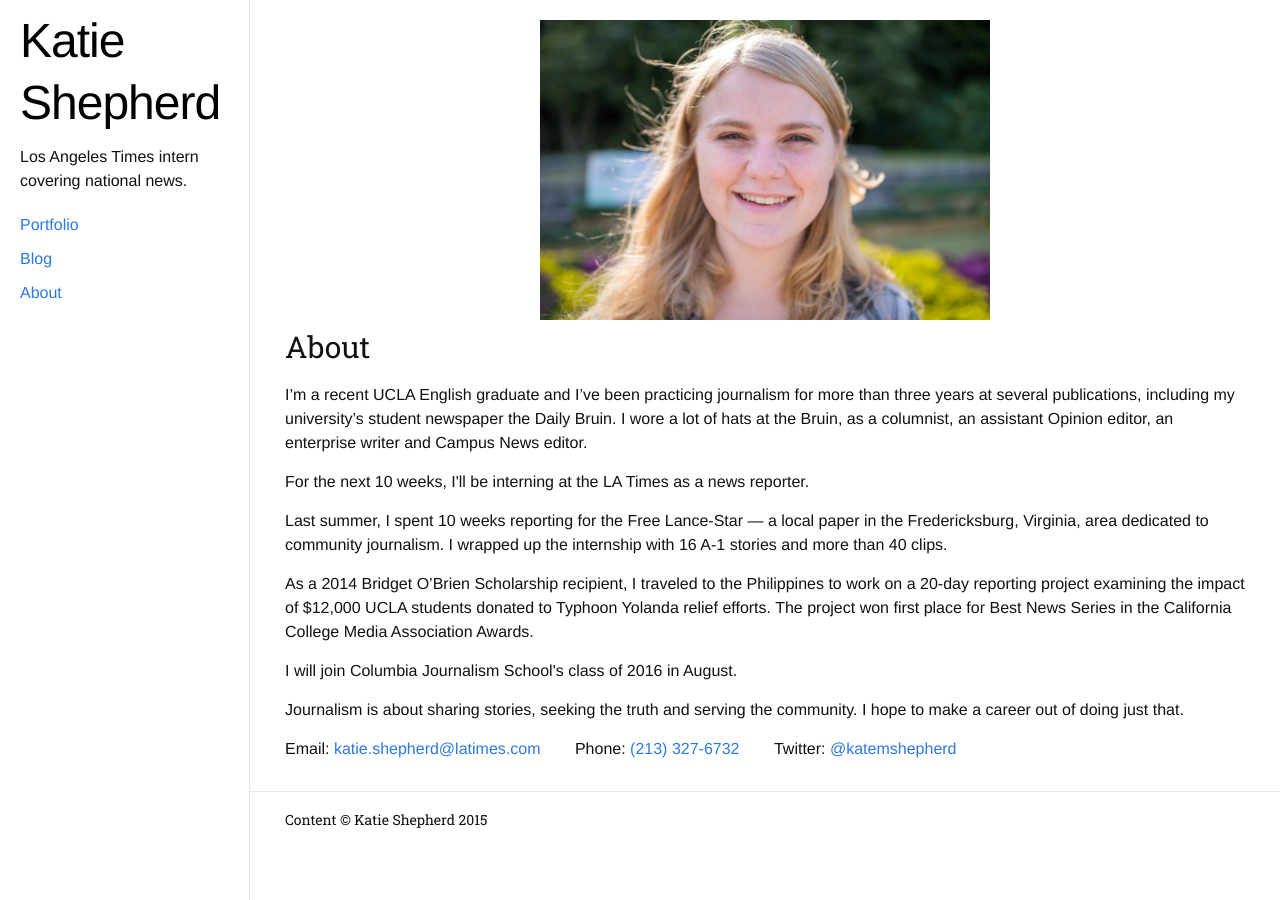
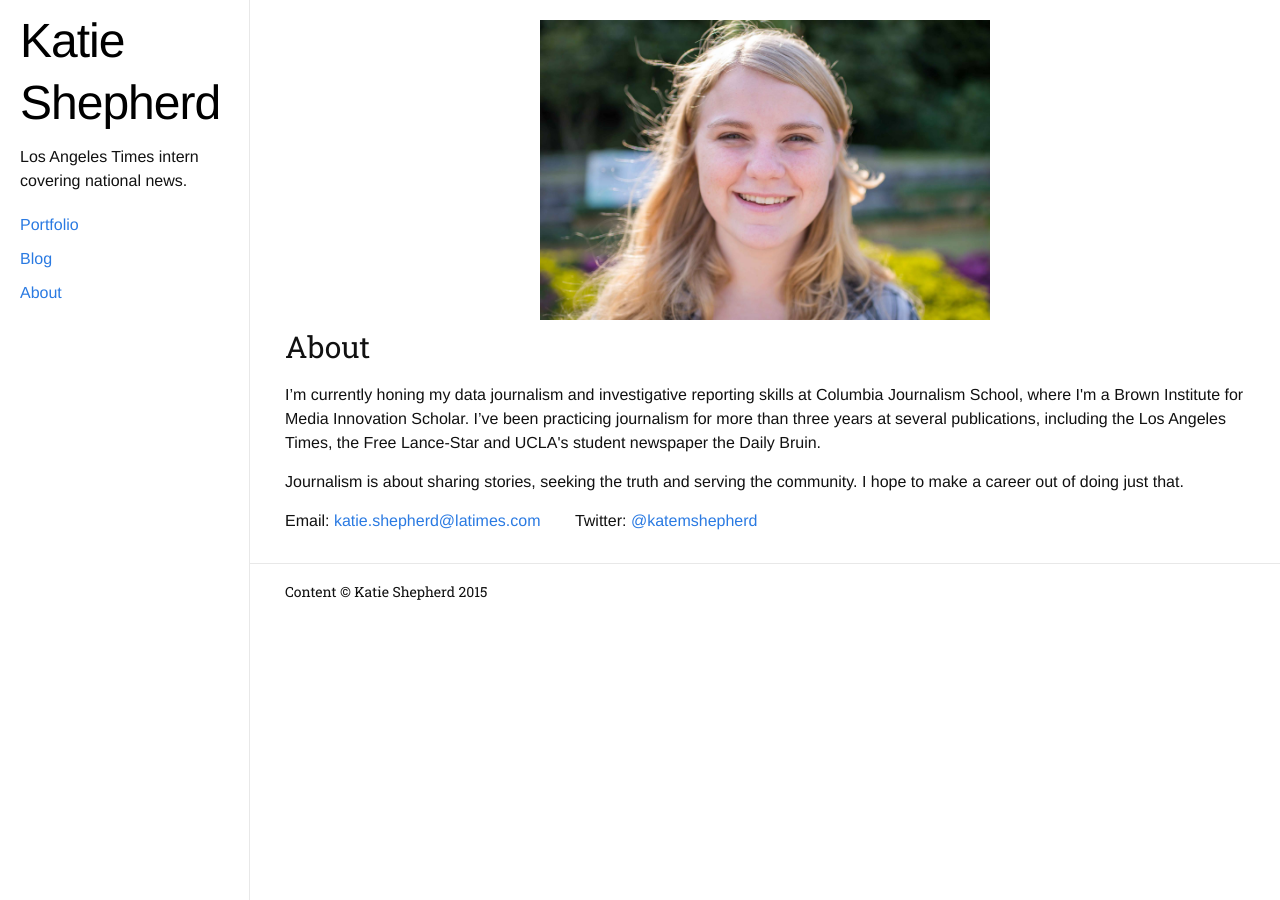
Before and after one commit to ksheps/ksheps.github.io, a Jekyll site: the page built from about.html, in a window 1280 px wide. Built offline with Jekyll 4.4.1, drawn with Linux system fonts in a browser that asks for light colours.

Commit message:
changed about

```diff
--- a/about.html
+++ b/about.html
@@ -35,20 +35,11 @@ layout: default
 
 
           <h2>About</h2>
-          <p>I’m a recent UCLA English graduate and I’ve been practicing journalism for more than three years at several publications, including my university’s student newspaper the Daily Bruin. I wore a lot of hats at the Bruin, as a columnist, an assistant Opinion editor, an enterprise writer and Campus News editor.</p>
-
-          <p>For the next 10 weeks, I'll be interning at the LA Times as a news reporter.</p>
-
-          <p>Last summer, I spent 10 weeks reporting for the Free Lance-Star — a local paper in the Fredericksburg, Virginia, area dedicated to community journalism. I wrapped up the internship with 16 A-1 stories and more than 40 clips.</p>
-
-          <p>As a 2014 Bridget O’Brien Scholarship recipient, I traveled to the Philippines to work on a 20-day reporting project examining the impact of $12,000 UCLA students donated to Typhoon Yolanda relief efforts. The project won first place for Best News Series in the California College Media Association Awards.</p>
-
-          <p>I will join Columbia Journalism School's class of 2016 in August.</p>
+          <p>I’m currently honing my data journalism and investigative reporting skills at Columbia Journalism School, where I'm a Brown Institute for Media Innovation Scholar. I’ve been practicing journalism for more than three years at several publications, including the Los Angeles Times, the Free Lance-Star and UCLA's student newspaper the Daily Bruin.</p>
 
           <p>Journalism is about sharing stories, seeking the truth and serving the community. I hope to make a career out of doing just that.</p>
           <ul>
             <li>Email: <a href="mailto:{{site.email}}">{{site.email}}</a></li>
-            <li>Phone: <a href="tel:{{site.phone_number}}">{{site.phone_number}}</a></li>
             <li>Twitter: <a href="http://twitter.com/{{site.twitter_username}}">&#64;{{site.twitter_username}}</a></li>
           </ul>
         </div>
```
Also changed, not shown: 1 other file.
